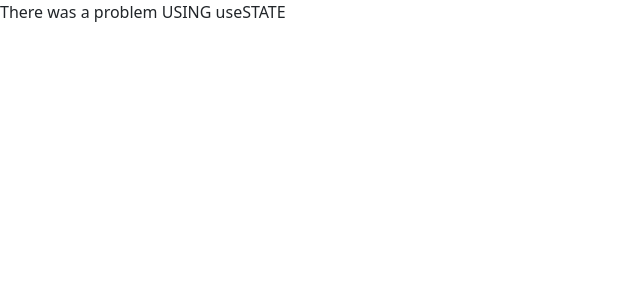
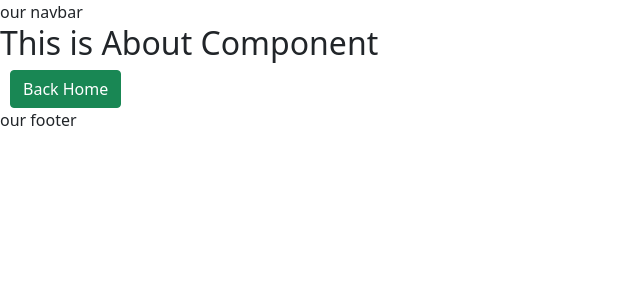
Before and after one commit to KamrulHasanSutu/HookText, a React (Create React App) app: page /about in a window 1280 px wide. Shown: the top 300 px of the page, without its empty margins (0-640 px from the left). Built offline with nearby package versions, Linux system fonts and the light colour scheme; no server answers.

Commit message:
react-router-dom 6

```diff
--- a/package.json
+++ b/package.json
@@ -10,6 +10,7 @@
     "prop-types": "^15.8.1",
     "react": "^17.0.2",
     "react-dom": "^17.0.2",
+    "react-router-dom": "^6.3.0",
     "react-scripts": "5.0.0",
     "web-vitals": "^2.1.3"
   },
--- a/src/App.js
+++ b/src/App.js
@@ -1,6 +1,9 @@
-import React, { useState } from "react";
-import GetPost from "./components/sumit/Hook/UseReduce/GetPost";
-
+import React from "react";
+import { BrowserRouter, Route, Routes } from "react-router-dom";
+import Home from "./rRouterDom/Home";
+import About from "./rRouterDom/About";
+import Services from "./rRouterDom/Services";
+import Error from "./rRouterDom/Error";
 
 
 export default function App() {
@@ -8,16 +11,29 @@ export default function App() {
 
 
   return (
+
+
     <div>
+      <BrowserRouter>
+      <nav>our navbar</nav>
+        <Routes>
+          <Route path="/"  element={<Home />}/>
+          <Route path="about"  element={<About />}/>
+          <Route path="services"  element={<Services />}/>
+          <Route path="products"  element={<h2>Hi there</h2>}/>
+          <Route path="*"  element={<Error />}/>
+        </Routes>
+        <footer>our footer</footer>
+      </BrowserRouter>
 
-      <GetPost />
 
-        {/* <h2>We shall leaarn useeffect today</h2>
-        <hr></hr>
-        <div>{show && <TestUseEffectComp />}</div>
 
-        <button type="button" onClick={()=> setShow((prev)=> !prev)}>{show ? 'hide' : 'show'}</button> */}
+
     </div>
+
+
+
+
   )
 
 
--- a/src/components/sumit/Hook/UseReduce/GetPostUseReducer.jsx
+++ b/src/components/sumit/Hook/UseReduce/GetPostUseReducer.jsx
@@ -25,7 +25,6 @@ const reducer = (state, action) => {
             return state
     }
 }
-
 export default function GetPostUseReducer() {
 
     const [state, action] = useReducer(reducer, initValues)
--- /dev/null
+++ b/src/rRouterDom/About.jsx
@@ -0,0 +1,11 @@
+import React from 'react'
+import { Link } from 'react-router-dom'
+
+export default function About() {
+  return (
+    <div><h2>This is About Component</h2>
+    <Link to='/' className='btn btn-success'>Back Home</Link>
+
+    </div>
+  )
+}
--- /dev/null
+++ b/src/rRouterDom/Error.jsx
@@ -0,0 +1,14 @@
+import React from 'react'
+import { Link } from 'react-router-dom'
+
+export default function Error() {
+    return (
+        <div>
+            <h2>404</h2>
+
+            <h4>not found</h4>
+            <Link to='/' className='btn btn-success'>Back home</Link>
+
+        </div>
+    )
+}
--- /dev/null
+++ b/src/rRouterDom/Home.jsx
@@ -0,0 +1,11 @@
+import React from 'react'
+import { Link } from 'react-router-dom'
+
+
+export default function Home() {
+  return (
+    <div><h2>This is Home Component</h2>
+    <Link to="/about" className='btn btn-warning'>About</Link>
+    </div>
+  )
+}
--- /dev/null
+++ b/src/rRouterDom/Services.jsx
@@ -0,0 +1,7 @@
+import React from 'react'
+
+export default function Services() {
+  return (
+    <div><h2>This is Services Component</h2></div>
+  )
+}
```
Also changed, not shown: src/rRouterDom/Navbar.jsx (added, +7 -0 lines), 2 other files (tests, documents, lock files or other folders). Lines whose indentation alone changed are shown as unchanged.
